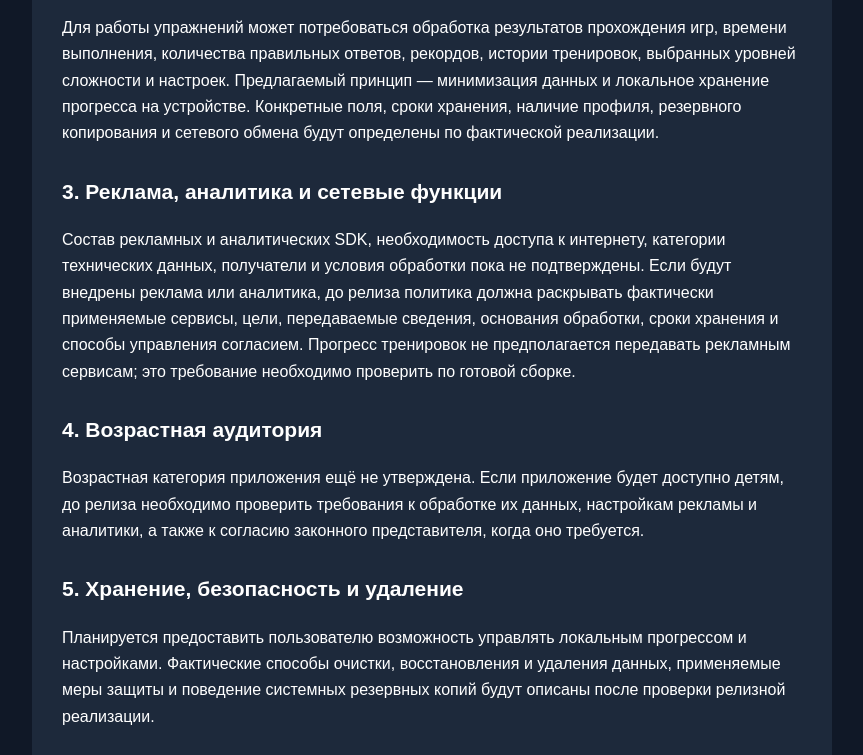
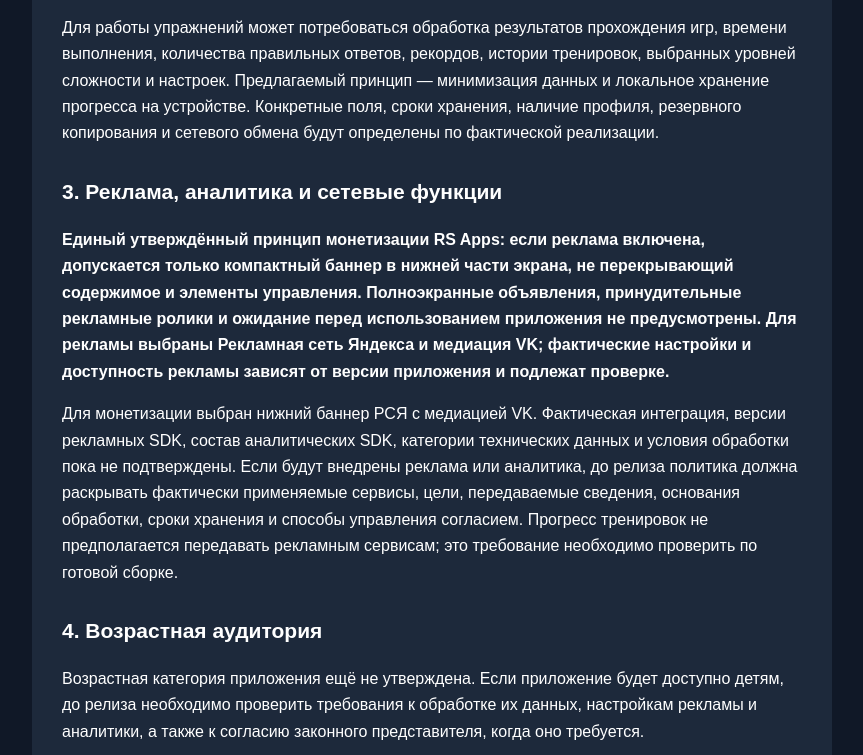
Before and after one commit to ruslangsayadov-hue/ruslangsayadov-hue.github.io, a plain HTML site: page privacy-memory-training.html in a window 1280 px wide. Shown: the part 667-1422 px from the top of the page, without its empty margins (208-1071 px from the left). Drawn offline with Linux system fonts and the light colour scheme.

Commit message:
Document approved banner-only advertising policy

```diff
--- a/privacy-memory-training.html
+++ b/privacy-memory-training.html
@@ -3,7 +3,9 @@
 <body><nav><a href="./">← RS Apps — главная страница</a></nav><main><article><p class="meta">RS Apps · Android · В разработке</p><h1>Политика конфиденциальности: RS Тренировка памяти и мозга</h1><p class="meta">Проект редакции от 26 ноября 2026 года</p><p class="notice">Приложение находится в разработке. Документ описывает планируемые функции и принципы обработки данных, а не подтверждённые свойства готовой сборки. Политика будет уточнена и утверждена до публикации приложения.</p>
 <h2>1. Назначение приложения</h2><p>Приложение предназначено для тренировок памяти, внимания, логики, скорости реакции и устного счёта с помощью интеллектуальных мини-игр. Это образовательный и развлекательный тренажёр, не предназначенный для постановки медицинских диагнозов.</p>
 <h2>2. Планируемые данные</h2><p>Для работы упражнений может потребоваться обработка результатов прохождения игр, времени выполнения, количества правильных ответов, рекордов, истории тренировок, выбранных уровней сложности и настроек. Предлагаемый принцип — минимизация данных и локальное хранение прогресса на устройстве. Конкретные поля, сроки хранения, наличие профиля, резервного копирования и сетевого обмена будут определены по фактической реализации.</p>
-<h2>3. Реклама, аналитика и сетевые функции</h2><p>Состав рекламных и аналитических SDK, необходимость доступа к интернету, категории технических данных, получатели и условия обработки пока не подтверждены. Если будут внедрены реклама или аналитика, до релиза политика должна раскрывать фактически применяемые сервисы, цели, передаваемые сведения, основания обработки, сроки хранения и способы управления согласием. Прогресс тренировок не предполагается передавать рекламным сервисам; это требование необходимо проверить по готовой сборке.</p>
+<h2>3. Реклама, аналитика и сетевые функции</h2>
+<p><strong>Единый утверждённый принцип монетизации RS Apps: если реклама включена, допускается только компактный баннер в нижней части экрана, не перекрывающий содержимое и элементы управления. Полноэкранные объявления, принудительные рекламные ролики и ожидание перед использованием приложения не предусмотрены. Для рекламы выбраны Рекламная сеть Яндекса и медиация VK; фактические настройки и доступность рекламы зависят от версии приложения и подлежат проверке.</strong></p>
+<p>Для монетизации выбран нижний баннер РСЯ с медиацией VK. Фактическая интеграция, версии рекламных SDK, состав аналитических SDK, категории технических данных и условия обработки пока не подтверждены. Если будут внедрены реклама или аналитика, до релиза политика должна раскрывать фактически применяемые сервисы, цели, передаваемые сведения, основания обработки, сроки хранения и способы управления согласием. Прогресс тренировок не предполагается передавать рекламным сервисам; это требование необходимо проверить по готовой сборке.</p>
 <h2>4. Возрастная аудитория</h2><p>Возрастная категория приложения ещё не утверждена. Если приложение будет доступно детям, до релиза необходимо проверить требования к обработке их данных, настройкам рекламы и аналитики, а также к согласию законного представителя, когда оно требуется.</p>
 <h2>5. Хранение, безопасность и удаление</h2><p>Планируется предоставить пользователю возможность управлять локальным прогрессом и настройками. Фактические способы очистки, восстановления и удаления данных, применяемые меры защиты и поведение системных резервных копий будут описаны после проверки релизной реализации.</p>
 <h2>6. Обращения и права пользователей</h2><p>Разработчик — Руслан Саядов (RS Apps). Для обращений по вопросам конфиденциальности: <a href="mailto:ruslangsayadov@gmail.com">ruslangsayadov@gmail.com</a>. Адрес отправителя и содержание письма используются для рассмотрения обращения и ответа, а также выполнения применимых правовых обязанностей. В предусмотренных законом случаях пользователь вправе запросить сведения об обработке данных, их уточнение, удаление или прекращение обработки, отозвать согласие и обратиться в уполномоченный орган. Не отправляйте лишние личные сведения.</p>
```
